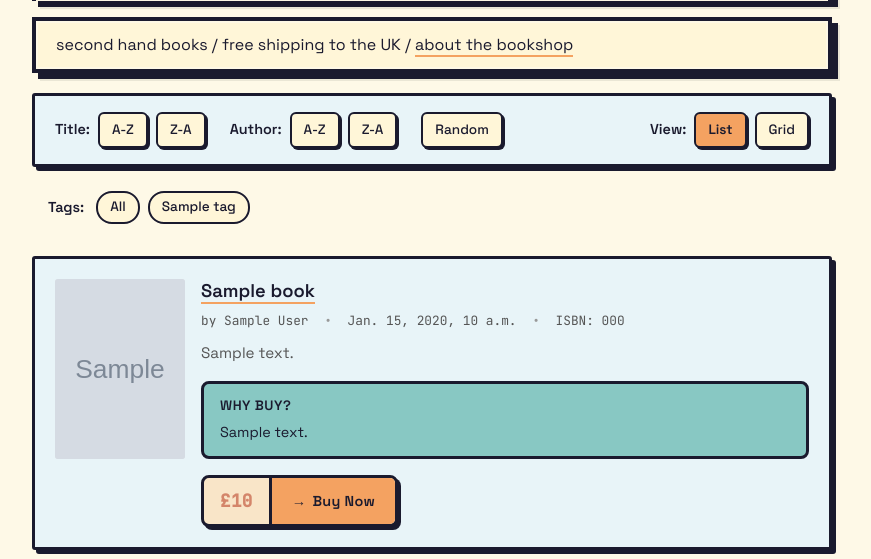
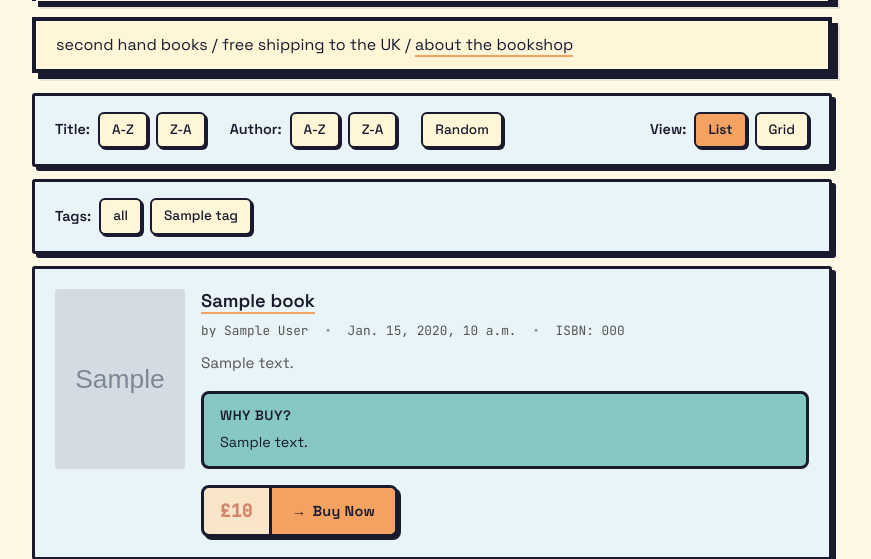
Before and after one commit to sirodoht/bookstore, a Django app: template books/templates/books/book_list.html in a window 1280 px wide. Shown: the part 197-756 px from the top of the page, without its empty margins (208-1079 px from the left). Run offline with Django 3.2, Linux system fonts and the light colour scheme; the template is opened without the code that fills it: most values are stand-ins (such as "Sample title", 1, 10 or a date in 2020); grey boxes marked "Sample" are stand-in pictures.

Commit message:
style: consolidate tag filters with filter bar styling

```diff
--- a/books/templates/books/book_list.html
+++ b/books/templates/books/book_list.html
@@ -47,12 +47,12 @@
 </div>
 
 {% if all_tags %}
-<div class="tags-bar">
-    <span class="tags-label">Tags:</span>
-    <div class="tags-list">
-        <a href="{% url 'books:book-list' %}{% if sort %}?sort={{ sort }}{% endif %}{% if view == 'grid' %}{% if sort %}&{% else %}?{% endif %}view=grid{% endif %}" class="tag-chip{% if not active_tag %} active{% endif %}">All</a>
+<div class="filter-bar card card-alt">
+    <div class="filter-group">
+        <span class="filter-label">Tags:</span>
+        <a href="{% url 'books:book-list' %}{% if sort %}?sort={{ sort }}{% endif %}{% if view == 'grid' %}{% if sort %}&{% else %}?{% endif %}view=grid{% endif %}" class="filter-toggle{% if not active_tag %} active{% endif %}">all</a>
         {% for tag in all_tags %}
-        <a href="?tag={{ tag.slug }}{% if sort %}&sort={{ sort }}{% endif %}{% if view == 'grid' %}&view=grid{% endif %}" class="tag-chip{% if active_tag == tag.slug %} active{% endif %}">{{ tag.name }}</a>
+        <a href="?tag={{ tag.slug }}{% if sort %}&sort={{ sort }}{% endif %}{% if view == 'grid' %}&view=grid{% endif %}" class="filter-toggle{% if active_tag == tag.slug %} active{% endif %}">{{ tag.name }}</a>
         {% endfor %}
     </div>
 </div>
--- a/books/templates/books/style.css
+++ b/books/templates/books/style.css
@@ -424,51 +424,6 @@ ul {
 
 .filter-toggle.active,
 .filter-clear.active {
-    background: var(--accent-orange);
-    font-weight: 600;
-}
-
-/* Tags Bar */
-.tags-bar {
-    margin-bottom: 20px;
-    padding: 12px 16px;
-    display: flex;
-    gap: 12px;
-    align-items: center;
-    flex-wrap: wrap;
-}
-
-.tags-label {
-    font-size: 0.9rem;
-    font-weight: 600;
-    color: var(--text-dark);
-    flex-shrink: 0;
-}
-
-.tags-list {
-    display: flex;
-    gap: 8px;
-    flex-wrap: wrap;
-}
-
-.tag-chip {
-    display: inline-block;
-    padding: 4px 12px;
-    font-size: 0.85rem;
-    font-weight: 500;
-    border: 2px solid var(--border-color);
-    border-radius: 16px;
-    background: var(--card-bg);
-    color: var(--text-dark);
-    text-decoration: none;
-    transition: all 0.1s ease;
-}
-
-.tag-chip:hover {
-    background: var(--accent-orange);
-}
-
-.tag-chip.active {
     background: var(--accent-orange);
     font-weight: 600;
 }
```
